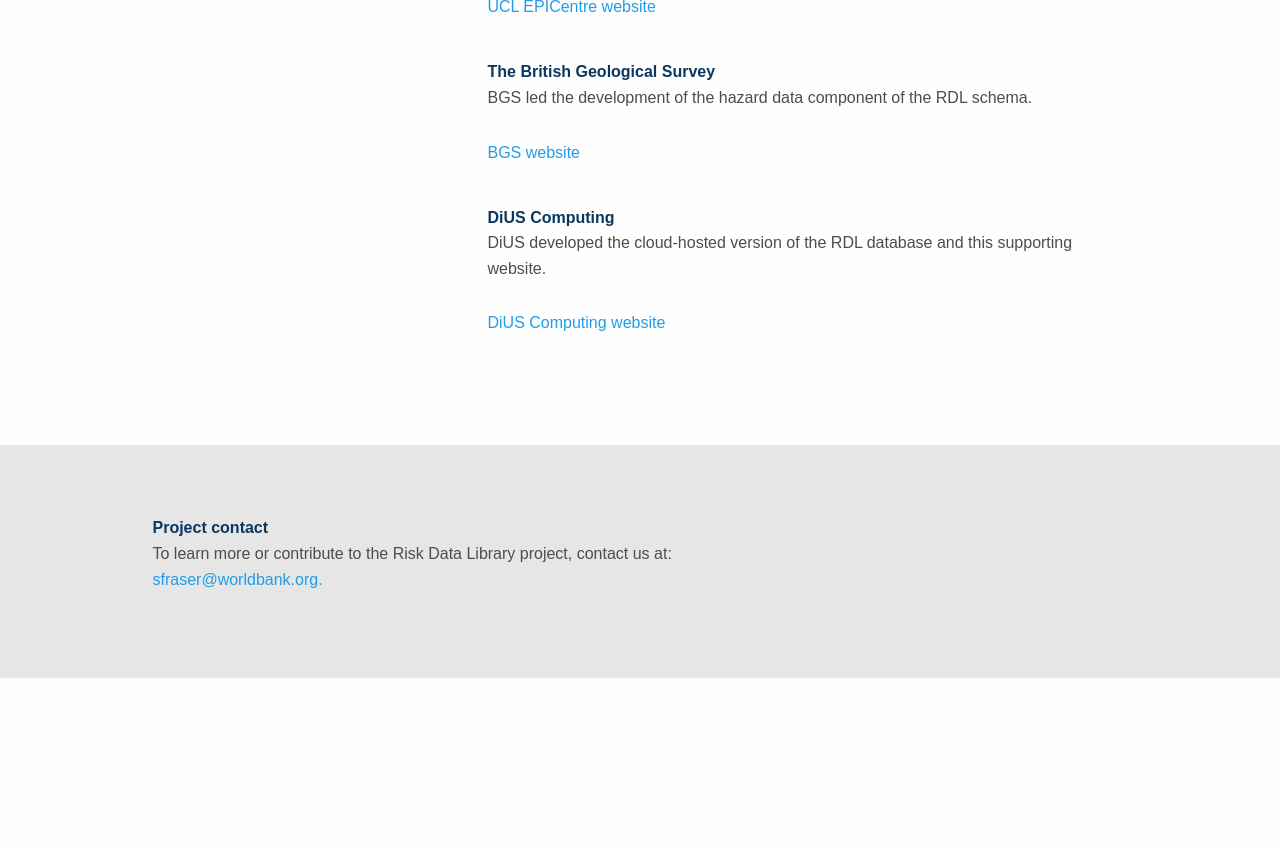
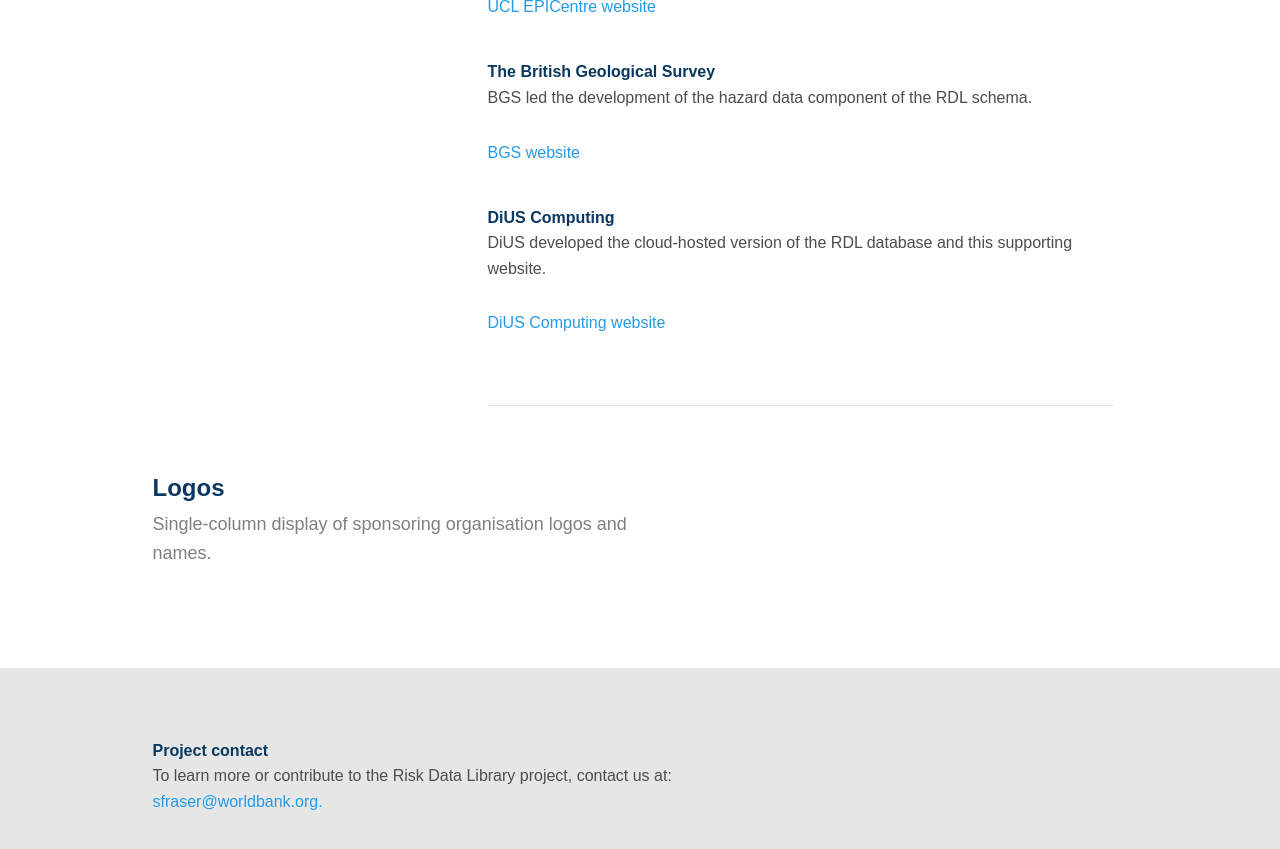
Before and after one commit to GFDRR/risk-data-library.github.io, a Jekyll site: the page built from project.html, in a window 1280 px wide and 900 px high, scrolled down 1895 px. Shown: the top 849 px of the window. Built offline with Jekyll 4.4.1, drawn with Linux system fonts in a browser that asks for light colours; nearby versions of some CDN libraries; before the commit the page ends 2573 px from its top, so only the background shows below that.

Commit message:
wip:adding logos

```diff
--- a/project.html
+++ b/project.html
@@ -120,3 +120,18 @@
     </div>
   </div>
 </div>
+
+<div class="image-container component-individual data-table-margin-bottom">
+  <h2 class="data-title title-padding-bottom">Logos</h2>
+  <p class="data-subtitle">
+    Single-column display of sponsoring organisation logos and names.
+  </p>
+  <div class="schema-page-image">
+    <div class="logos">
+    </div>
+    <div class="logos">
+    </div>
+    <div class="logos">
+    </div>
+  </div>
+</div>
```
